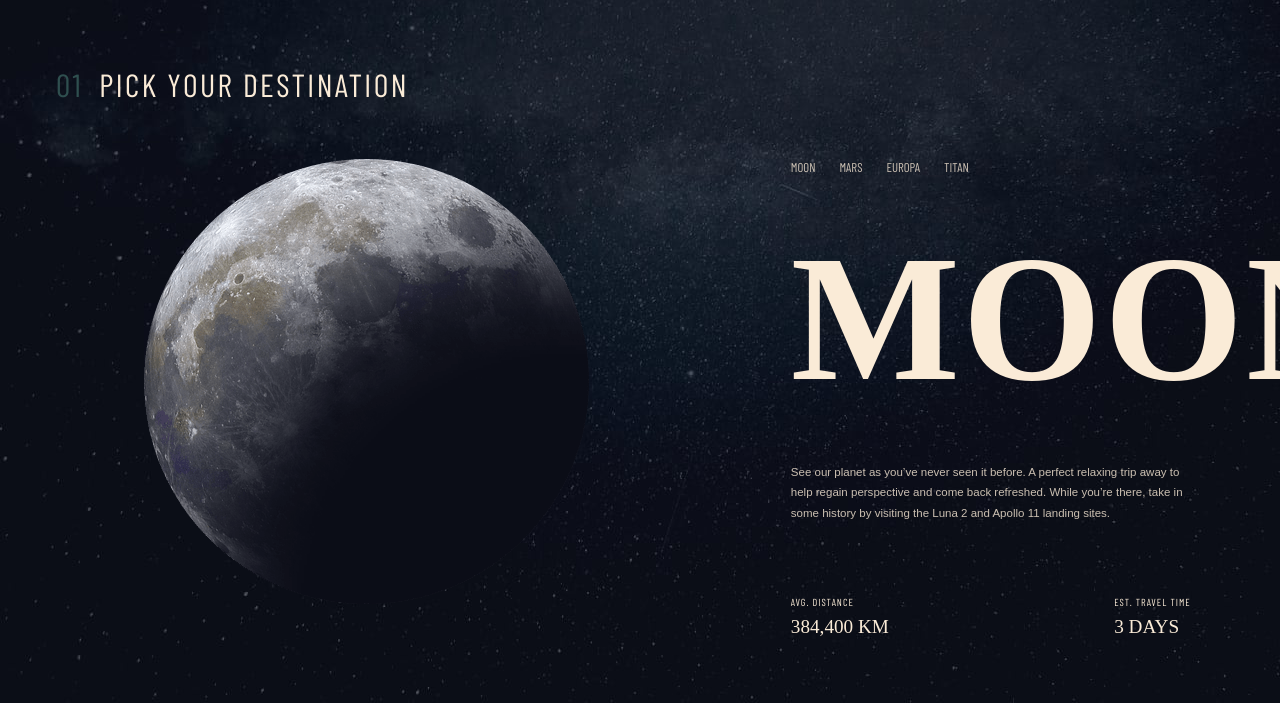
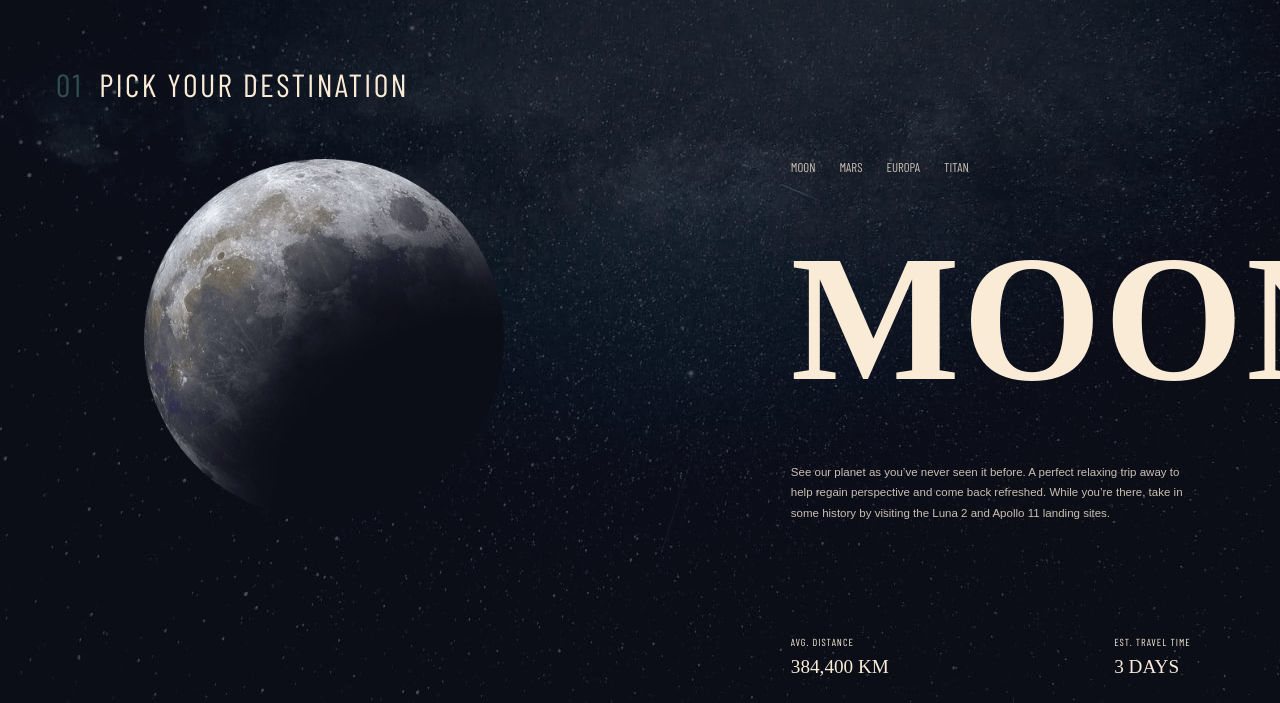
Before and after one commit to lukemagalhaes/N1, a plain HTML site: page destination.html in a window 1280 px wide. Shown: the part 97-800 px from the top of the page. Drawn offline with nearby package versions, Linux system fonts and the light colour scheme; a web font is replaced by a local one.

Commit message:
Add files via upload

```diff
--- a/destination.html
+++ b/destination.html
@@ -38,8 +38,8 @@
             </div>
         </header>
             <div class="container">
-                <div class="lua">
-                    <img id="destinationImg" src="/assets/destination/image-moon.png" alt="">
+                <div >
+                    <img class="lua" id="destinationImg" src="/assets/destination/image-moon.png" alt="">
                 </div>
 
                 <div class="bloco">
@@ -58,7 +58,7 @@
                     <div id="destinationParagraph" class="texto4">
                         <p>See our planet as you’ve never seen it before. A perfect relaxing trip away to help regain perspective and come back refreshed. While you’re there, take in some history by visiting the Luna 2 and Apollo 11 landing sites.</p>
                     </div>
-
+                    <div class="traco"></div>
                 <div class="texto56">
                     <div class="texto5">
                         <div class="linha2"><p>AVG. DISTANCE</p></div>
```
